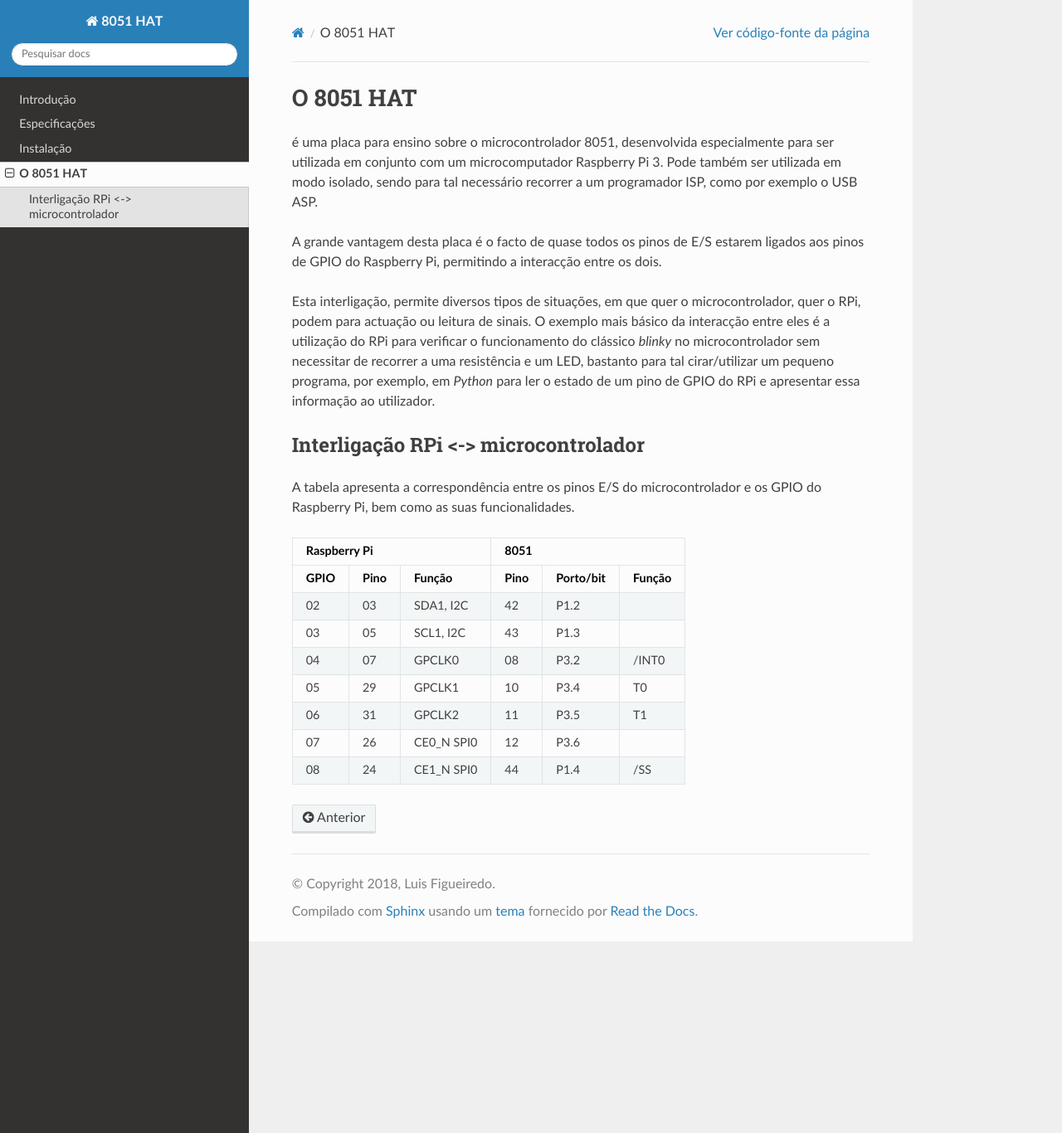
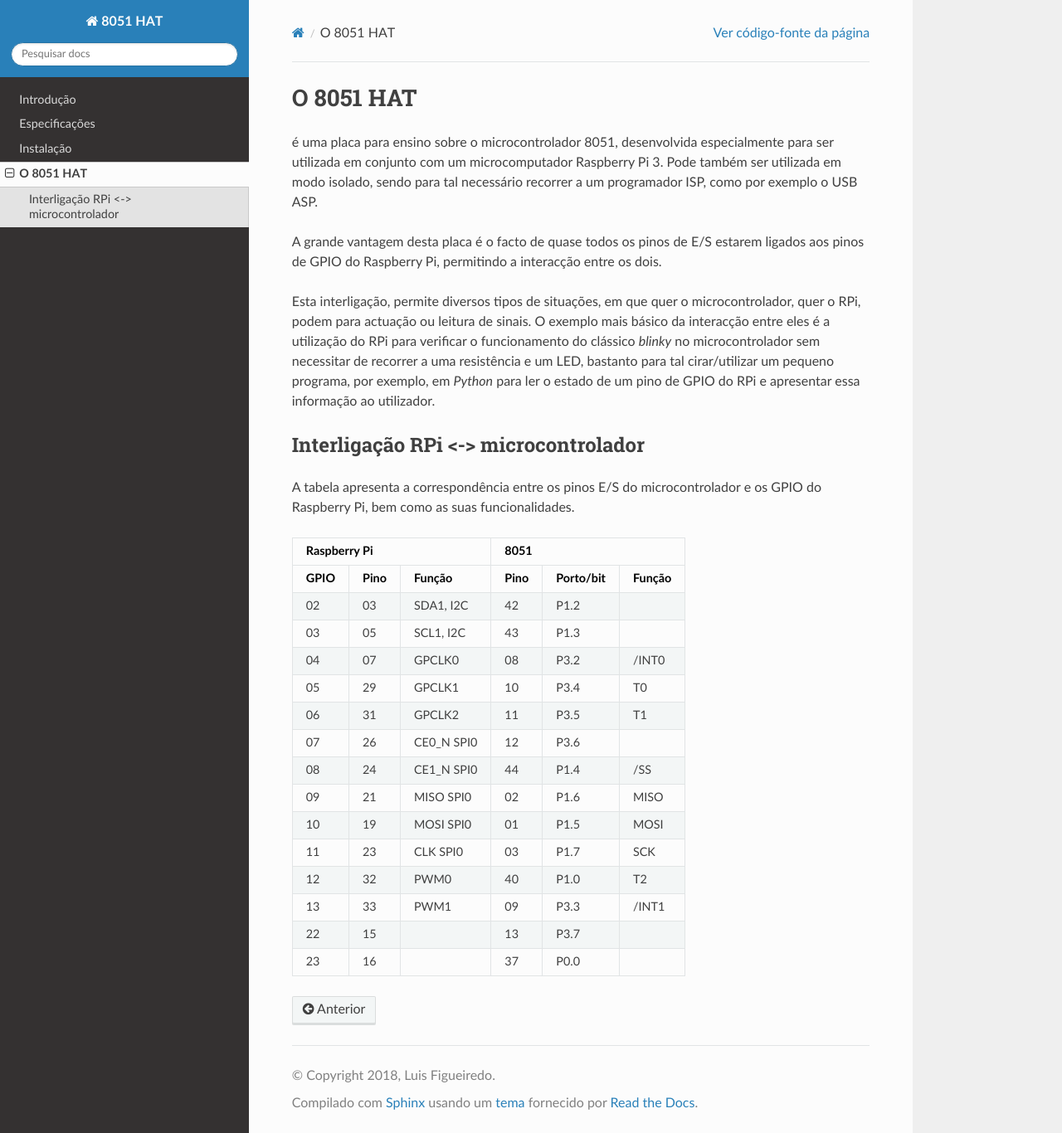
Before and after one commit to lmcharrua/Manual-8051-HAT, a Sphinx documentation site: the page built from source/descr.rst, in a window 1280 px wide and 1366 px high. Shown: the whole window at 83% size. Built offline with Sphinx 7.4.7 and the Read the Docs theme 2.0.0, drawn with Linux system fonts in a browser that asks for light colours.

Commit message:
Add files via upload

```diff
--- a/source/descr.rst
+++ b/source/descr.rst
@@ -26,4 +26,11 @@ A tabela apresenta a correspondência entre os pinos E/S do microcontrolador e o
   06     31    GPCLK2        11      P3.5        T1
   07     26    CE0_N SPI0    12      P3.6
   08     24    CE1_N SPI0    44      P1.4       /SS
+  09     21    MISO SPI0     02      P1.6       MISO
+  10     19    MOSI SPI0     01      P1.5       MOSI
+  11     23    CLK SPI0      03      P1.7       SCK
+  12     32    PWM0          40      P1.0        T2
+  13     33    PWM1          09      P3.3      /INT1
+  22     15                  13      P3.7
+  23     16                  37      P0.0
 ====== ====== ============ ====== =========== ========
```
